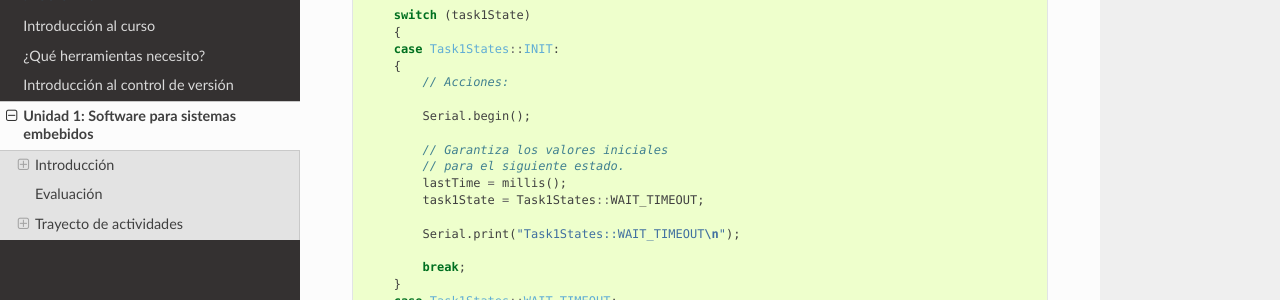
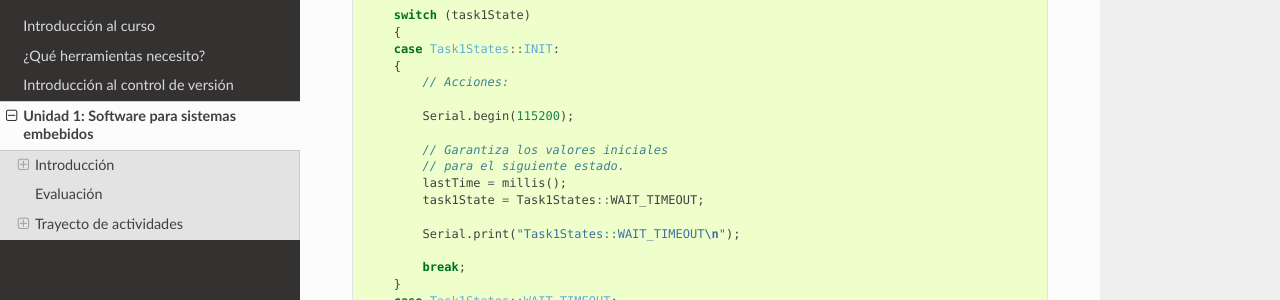
Before and after one commit to juanferfranco/SistemasFisicosInteractivos1, a Sphinx documentation site: the page built from docs/_unidad1/unidad1.rst, in a window 1280 px wide and 900 px high, scrolled down 7276 px. Shown: the part 151-451 px from the top of the window. Built offline with Sphinx 7.4.7 and the Read the Docs theme 2.0.0, drawn with Linux system fonts in a browser that asks for light colours; some of the changed text lies outside the part shown.

Commit message:
Serial.begin to 115200

```diff
--- a/docs/_unidad1/unidad1.rst
+++ b/docs/_unidad1/unidad1.rst
@@ -336,7 +336,7 @@ el microcontrolador al computador por medio del puerto USB.
       {
           // Acciones:
 
-          Serial.begin();
+          Serial.begin(115200);
 
           // Garantiza los valores iniciales
           // para el siguiente estado.
@@ -517,6 +517,7 @@ No olvides sincronizar tu repositorio local con el remoto donde está la evaluac
 
       switch(task1State){
           case Task1States::INIT:{
+              Serial.begin(115200);
               lastTime = millis();
               task1State = Task1States::WAIT_FOR_TIMEOUT;
               break;
@@ -613,7 +614,7 @@ Utiliza el siguiente programa:
       {
       case Task1States::INIT:
       {
-          Serial.begin();
+          Serial.begin(115200);
           task1State = Task1States::WAIT_DATA;
           break;
       }
```
